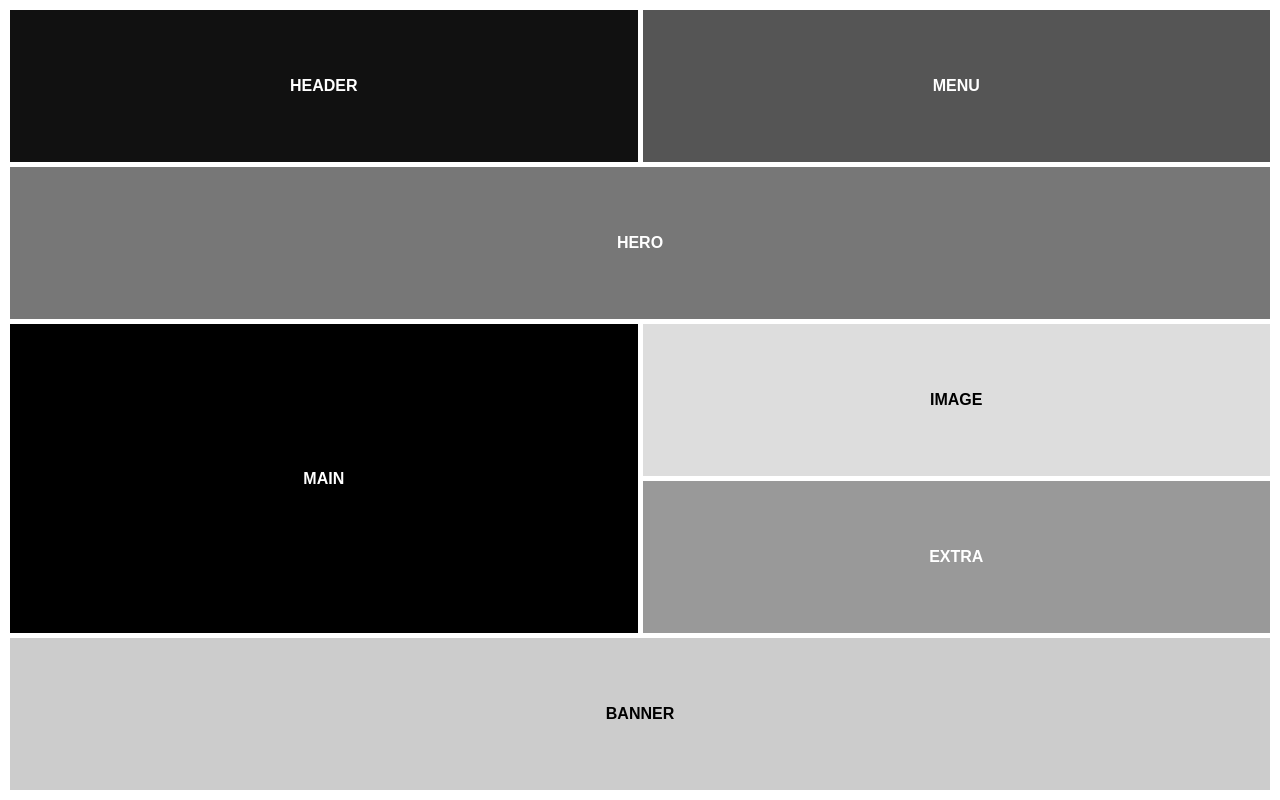
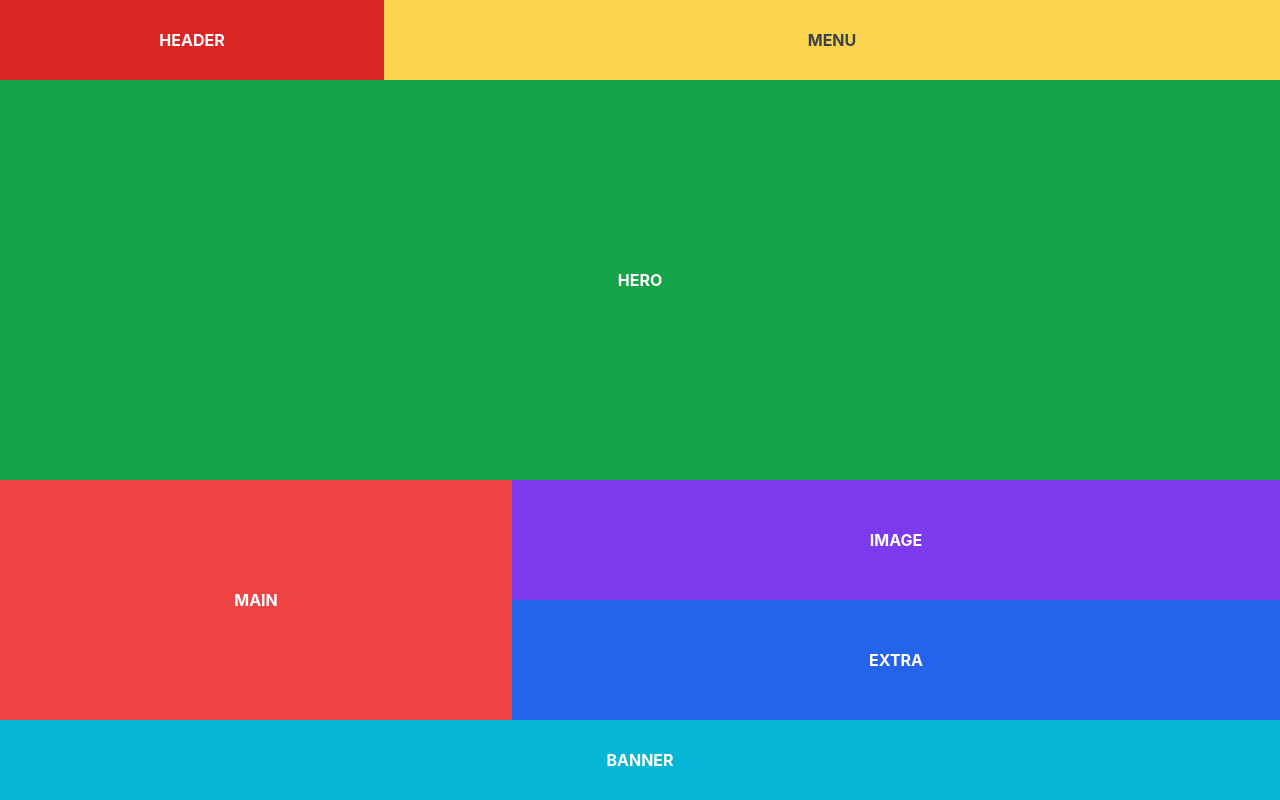
Before and after one commit to 9SERG4NT/Flexi, a plain HTML site: page index.html in a window 1280 px wide. Drawn offline with Linux system fonts and the light colour scheme.

Commit message:
Update index.html

```diff
--- a/index.html
+++ b/index.html
@@ -2,98 +2,160 @@
 <html lang="en">
 <head>
     <meta charset="UTF-8">
-  <title>Desktop Layout</title>
     <meta name="viewport" content="width=device-width, initial-scale=1.0">
+    <title>Responsive Layout</title>
+
+
     <style>
         body {
+            font-family: 'Inter', sans-serif;
             margin: 0;
-      font-family: sans-serif;
+            padding: 0;
+            background-color: #f3f4f6;
         }
 
         .container {
-      display: grid;
-      grid-template-areas:
-        "header menu"
-        "hero   hero"
-        "main   image"
-        "main   extra"
-        "banner banner";
-      grid-template-columns: 1fr 1fr;
-      grid-template-rows: auto;
-      gap: 5px;
+            width: 100%;
             height: 100vh;
-      padding: 10px;
-      box-sizing: border-box;
+            display: flex;
+            flex-direction: column;
         }
 
-    .box {
-      padding: 20px;
-      color: white;
+        .main {
             display: flex;
-      align-items: center;
-      justify-content: center;
-      font-weight: bold;
+            width: 100%;
+            height: 10vh;
         }
 
-    .header { grid-area: header; background: #111; }
-    .menu   { grid-area: menu; background: #555; }
-    .hero   { grid-area: hero; background: #777; }
-    .main   { grid-area: main; background: #000; }
-    .image  { grid-area: image; background: #ddd; color: #000; }
-    .extra  { grid-area: extra; background: #999; }
-    .banner { grid-area: banner; background: #ccc; color: #000; }
+        .header {
+            background-color: #dc2626;
+            width: 30%;
+            display: flex;
+            justify-content: center;
+            align-items: center;
+            color: white;
+            font-weight: 700;
+        }
 
-    /* Tablet view */
-    @media (max-width: 1024px) and (min-width: 601px) {
+        .menu {
+            background-color: #fcd34d;
+            width: 70%;
+            display: flex;
+            justify-content: center;
+            align-items: center;
+            color: #374151;
+            font-weight: 700;
+        }
+
+        .hero {
+            background-color: #16a34a;
+            width: 100%;
+            height: 50vh;
+            justify-content: center;
+            align-items: center;
+            display: flex;
+            color: white;
+            font-weight: 700;
+        }
+
+        .mid {
+            height: 30vh;
+            width: 100%;
+            display: flex;
+        }
+
+        .main-left {
+            background-color: #ef4444;
+            height: 100%;
+            width: 40%;
+            display: flex;
+            justify-content: center;
+            align-items: center;
+            color: white;
+            font-weight: 700;
+        }
+
+        .main-right {
+            height: 100%;
+            width: 60%;
+            display: flex;
+            flex-direction: column;
+        }
+
+        .main-right-top {
+            height: 50%;
+            width: 100%;
+            background-color: #7c3aed;
+            display: flex;
+            justify-content: center;
+            align-items: center;
+            color: white;
+            font-weight: 700;
+        }
+
+        .main-right-bottom {
+            height: 50%;
+            width: 100%;
+            background-color: #2563eb;
+            display: flex;
+            justify-content: center;
+            align-items: center;
+            color: white;
+            font-weight: 700;
+        }
+
+        .bottom {
+            height: 10vh;
+            width: 100%;
+            background-color: #06b6d4;
+            display: flex;
+            justify-content: center;
+            align-items: center;
+            color: white;
+            font-weight: 700;
+        }
+
+
+        @media (max-width: 768px) {
             .container {
-        grid-template-areas:
-          "header"
-          "menu"
-          "hero"
-          "main"
-          "image"
-          "extra"
-          "banner";
-        grid-template-columns: 1fr;
-        grid-template-rows: repeat(7, auto);
                 height: auto;
             }
+            .main, .mid {
+                flex-direction: column;
             }
-
-    /* Mobile view */
-    @media (max-width: 600px) {
-      .container {
-        grid-template-areas:
-          "header"
-          "menu"
-          "hero"
-          "main"
-          "image"
-          "extra"
-          "banner";
-        grid-template-columns: 1fr;
-        grid-template-rows: repeat(7, auto);
-        height: auto;
-        padding: 5px;
+            .header, .menu, .main-left, .main-right {
+                width: 100%;
             }
-      .box {
-        padding: 12px;
-        font-size: 1rem;
+            .main-left {
+                height: 25vh;
+            }
+            .main-right-top, .main-right-bottom {
+                height: 20vh;
+            }
+            .hero {
+                height: 40vh;
+            }
+            .bottom {
+                height: 15vh;
             }
         }
     </style>
 </head>
 <body>
-
     <div class="container">
-    <div class="box header">HEADER</div>
-    <div class="box menu">MENU</div>
-    <div class="box hero">HERO</div>
-    <div class="box main">MAIN</div>
-    <div class="box image">IMAGE</div>
-    <div class="box extra">EXTRA</div>
-    <div class="box banner">BANNER</div>
+        <div class="main">
+            <div class="header">HEADER</div>
+            <div class="menu">MENU</div>
         </div>
-
+        <div class="hero">HERO</div>
+        <div class="mid">
+            <div class="main-left">MAIN</div>
+            <div class="main-right">
+                <div class="main-right-top">IMAGE</div>
+                <div class="main-right-bottom">EXTRA</div>
+            </div>
+        </div>
+        <div class="bottom">BANNER</div>
+    </div>
 </body>
 </html>
```
Lines whose indentation alone changed are shown as unchanged.
